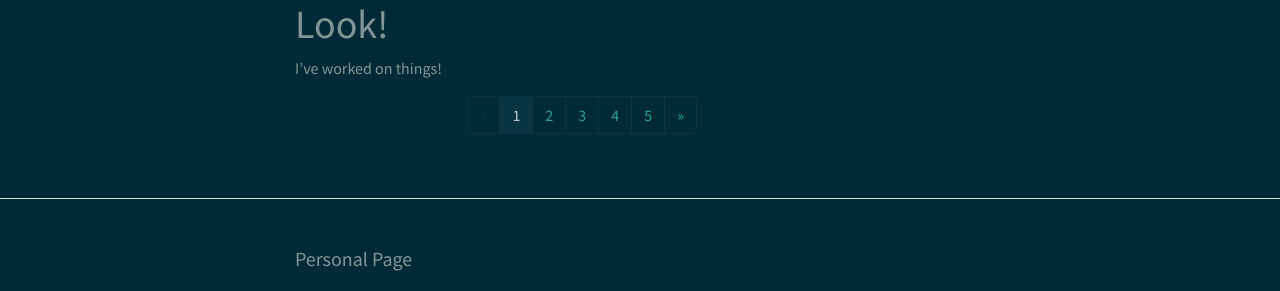
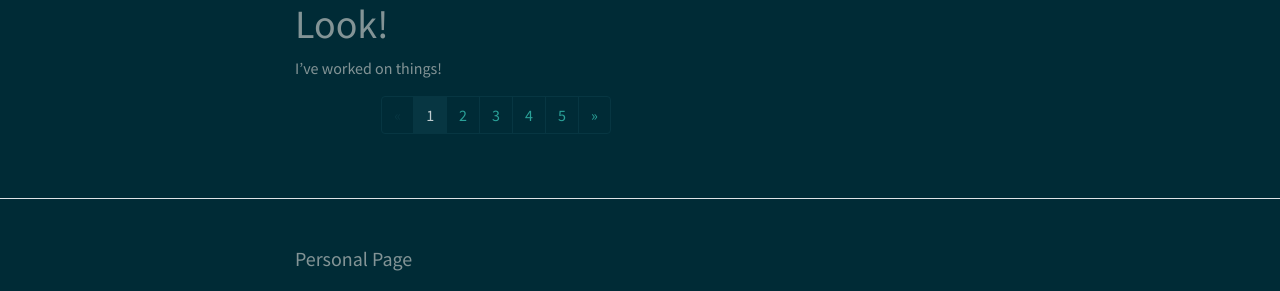
Before and after one commit to christian-araya/christian-araya.github.io, a Jekyll site: the page built from index.md, in a window 1280 px wide. Shown: the part 120-411 px from the top of the page. Built offline with Jekyll 4.4.1, drawn with Linux system fonts in a browser that asks for light colours.

Commit message:
Update home.html

```diff
--- a/_layouts/home.html
+++ b/_layouts/home.html
@@ -41,7 +41,7 @@ layout: default
     <p class="rss-subscribe">subscribe <a href="{{ "/feed.xml" | relative_url }}">via RSS</a></p>
   {%- endif -%}
 
-    <div style="width:50%; margin:0 auto;">
+    <div style="width:75%; margin:0 auto;">
   <ul class="pagination">
     <li class="page-item disabled">
       <a class="page-link" href="#">&laquo;</a>
```
